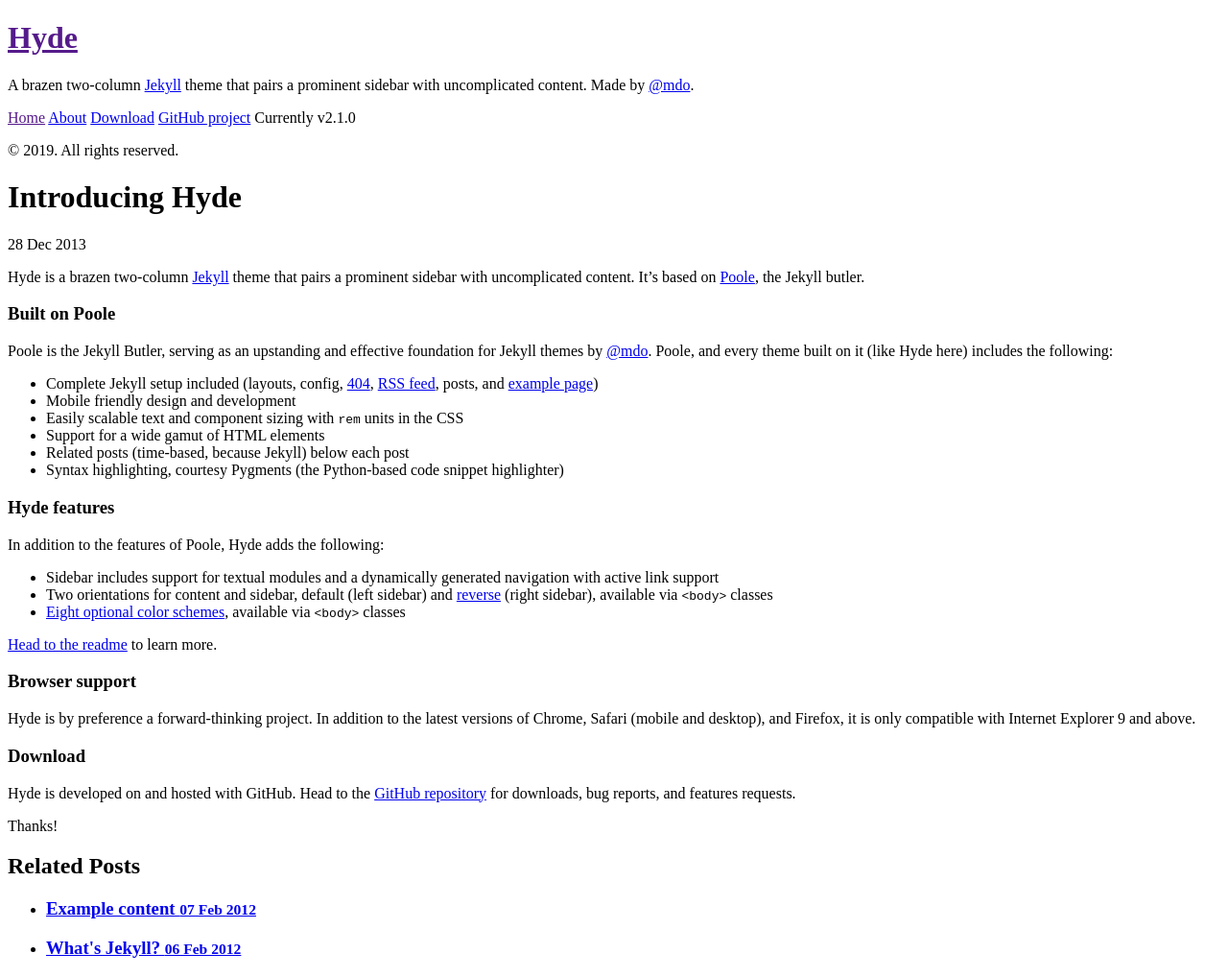
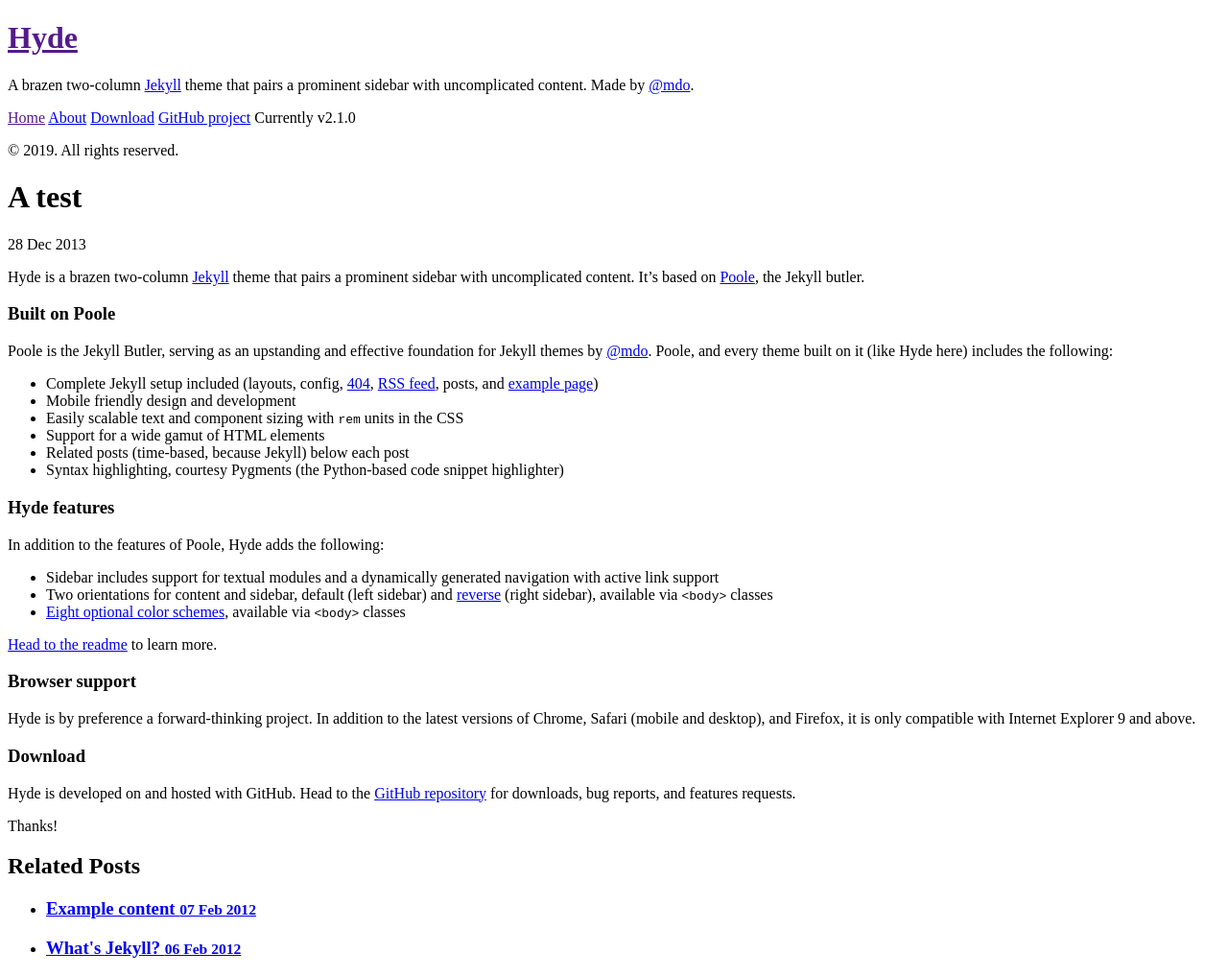
Before and after one commit to XerxesAS/XerXesAS.github.io, a Jekyll site: the page built from _posts/2013-12-28-introducing-hyde.md, in a window 1280 px wide. Shown: the whole page at 96% size. Built offline with Jekyll 4.4.1, drawn with Linux system fonts in a browser that asks for light colours; Markdown is read by kramdown in place of the engine named in the settings.

Commit message:
modified

```diff
--- a/_config.yml
+++ b/_config.yml
@@ -1,6 +1,7 @@
 # Dependencies
 markdown:         redcarpet
 highlighter:      pygments
+
 
 # Permalinks
 permalink:        pretty
--- a/_posts/2013-12-28-introducing-hyde.md
+++ b/_posts/2013-12-28-introducing-hyde.md
@@ -1,6 +1,6 @@
 ---
 layout: post
-title: Introducing Hyde
+title: A test
 ---
 
 Hyde is a brazen two-column [Jekyll](http://jekyllrb.com) theme that pairs a prominent sidebar with uncomplicated content. It's based on [Poole](http://getpoole.com), the Jekyll butler.
```
Also changed, not shown: 1 other file.
